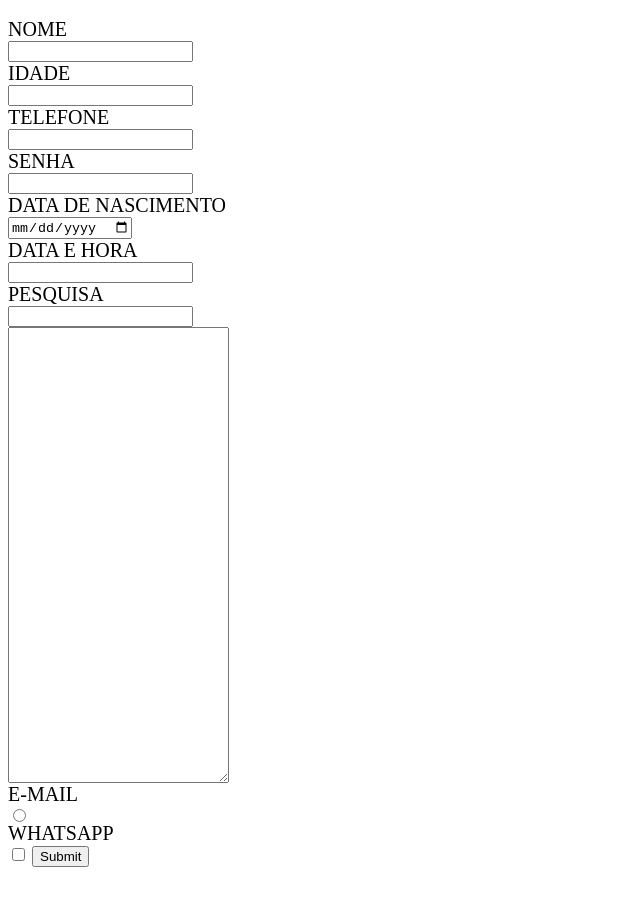
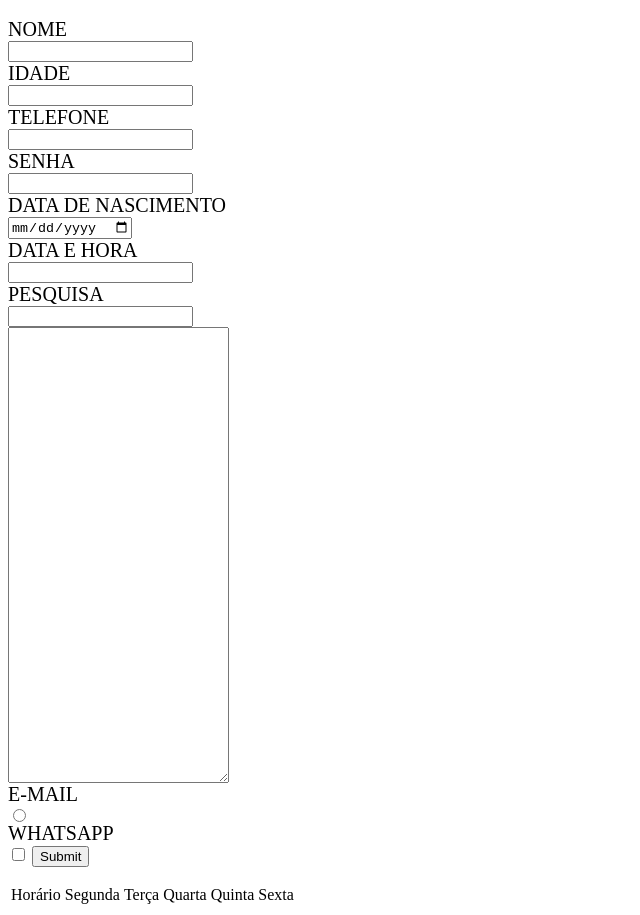
Before and after one commit to matheus899/formulario, a plain HTML site: page index.html in a window 1280 px wide. Shown: the part 48-963 px from the top of the page, without its empty margins (0-640 px from the left). Before the commit the page ends 931 px from the top, so only its background shows below. Drawn offline with Linux system fonts and the light colour scheme.

Commit message:
Update index.html

```diff
--- a/index.html
+++ b/index.html
@@ -43,6 +43,20 @@
 
                 <input type="submit">
             </form>
+
+                <table>
+                        <tr>
+                                <td>Horário</td>
+                                <td>Segunda</td>
+                                <td>Terça</td>
+                                <td>Quarta</td>
+                                <td>Quinta</td>
+                                <td>Sexta</td>
+                        </tr>
+
+
+
+                    </table>
         </main>
 
         </body>
```
